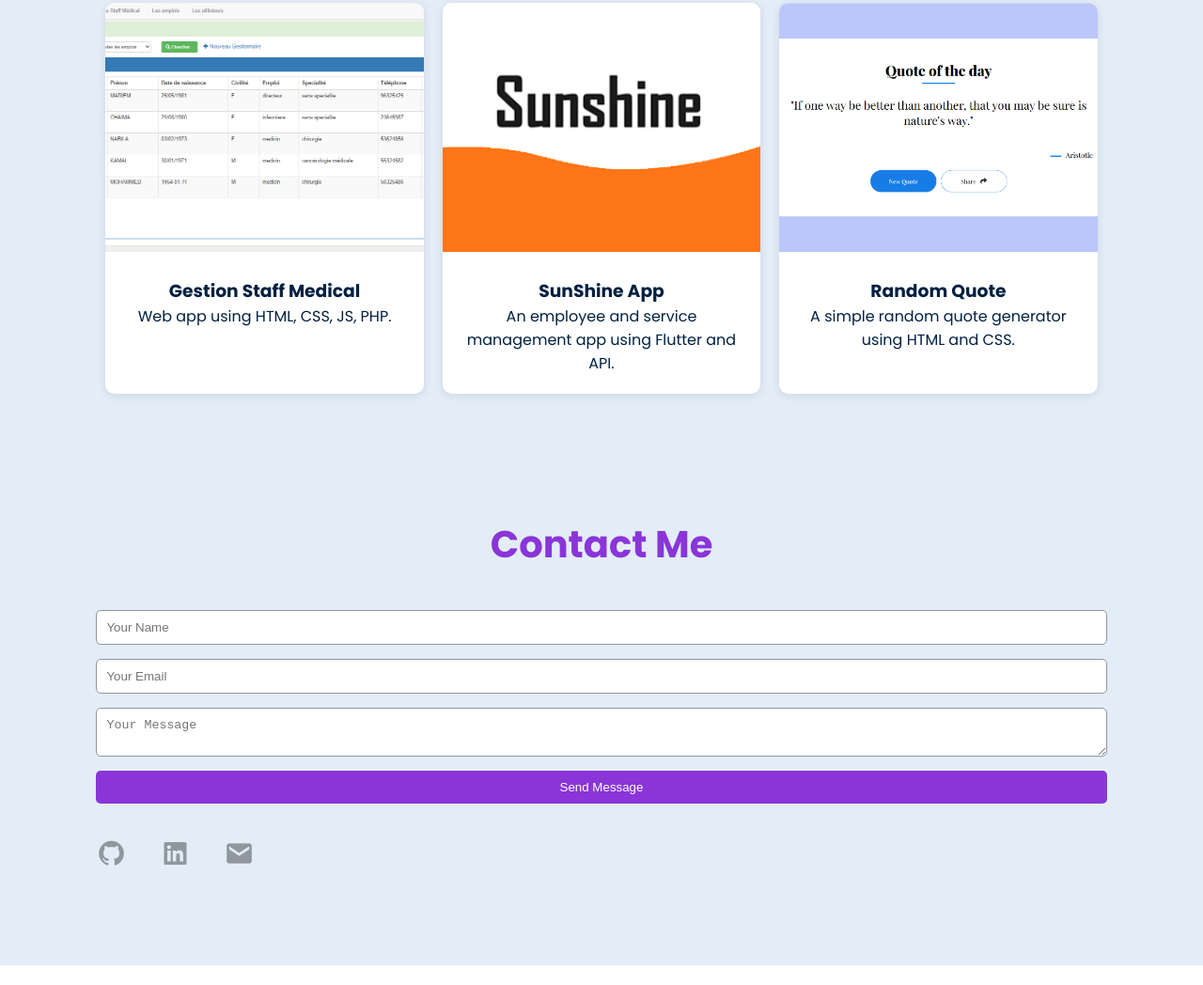
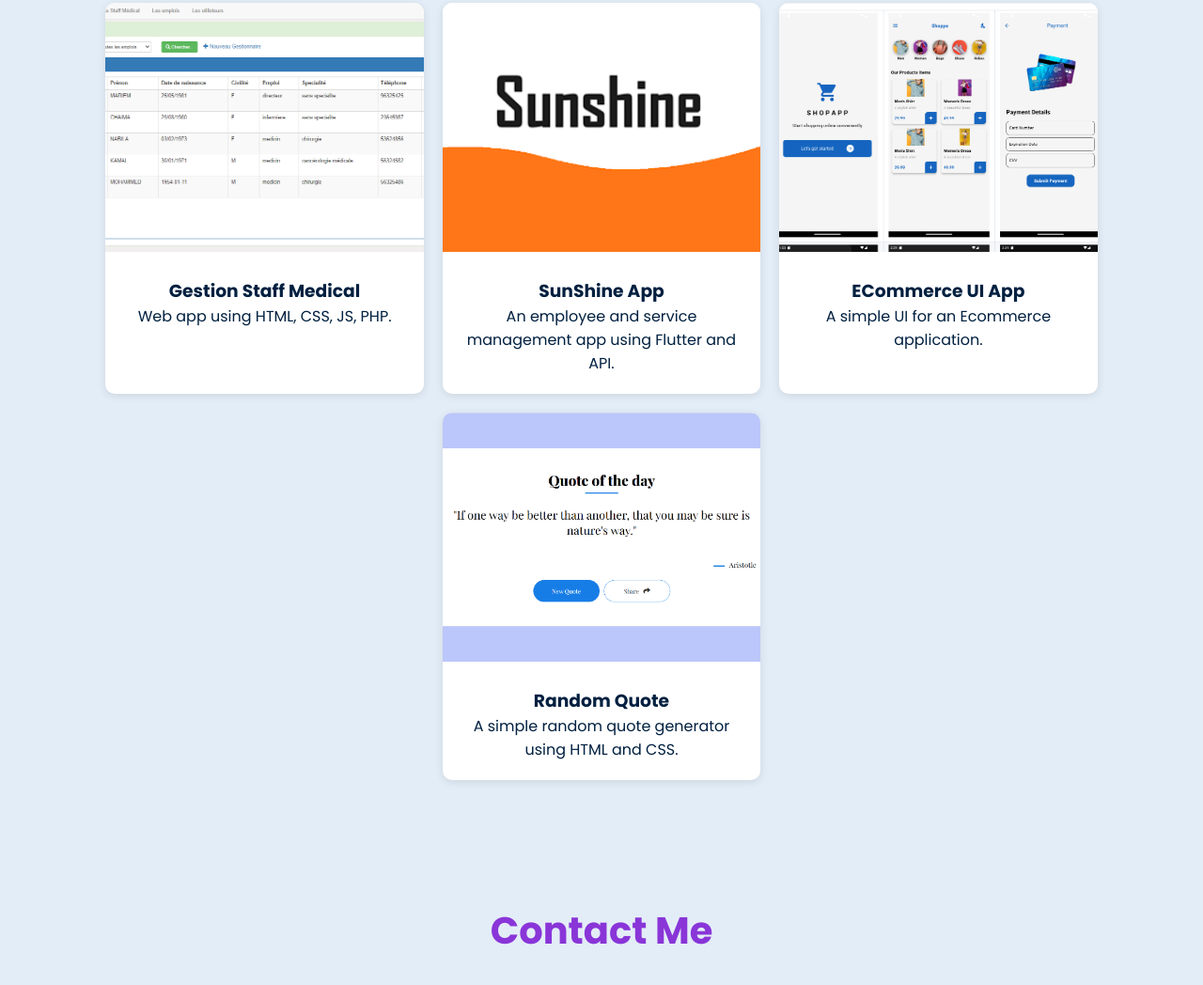
Before and after one commit to abir739/Portfolio_Website, a plain HTML site: page index.html in a window 1280 px wide. Shown: the part 4056-5104 px from the top of the page at 94% size. Before the commit the page ends 5083 px from the top, so only its background shows below. Drawn offline with nearby package versions, Linux system fonts and the light colour scheme.

Commit message:
ecommerce app

```diff
--- a/index.html
+++ b/index.html
@@ -87,10 +87,6 @@
                     <i class='bx bxl-mongodb skill-icon'></i>
                     <h4>MongoDB</h4>
                 </div>
-                <!-- <div class="skill">
-                    <i class='bx bxl-api skill-icon'></i>
-                    <h4>API</h4>
-                </div> -->
                 <div class="skill">
                     <i class='bx bxl-flutter skill-icon'></i>
                     <h4>Flutter</h4>
@@ -251,6 +247,13 @@
             </div>
         </div>
         <div class="portfolio-card">
+            <a href="https://github.com/abir739/study/tree/eCommerce_App" target="_blank"><img src="assets/images/ecommerce.png" alt="SunShine App"></a>
+            <div class="portfolio-content">
+                <h3>ECommerce UI App</h3>
+                <p>A simple UI for an Ecommerce application.</p>
+            </div>
+        </div>
+        <div class="portfolio-card">
             <a href="https://github.com/abir739/Random-Quote" target="_blank"><img src="assets/images/random_quote_image.png" alt="Random Quote"></a>
             <div class="portfolio-content">
                 <h3>Random Quote</h3>
```
Also changed, not shown: assets/images/ecommerce.png (added).
